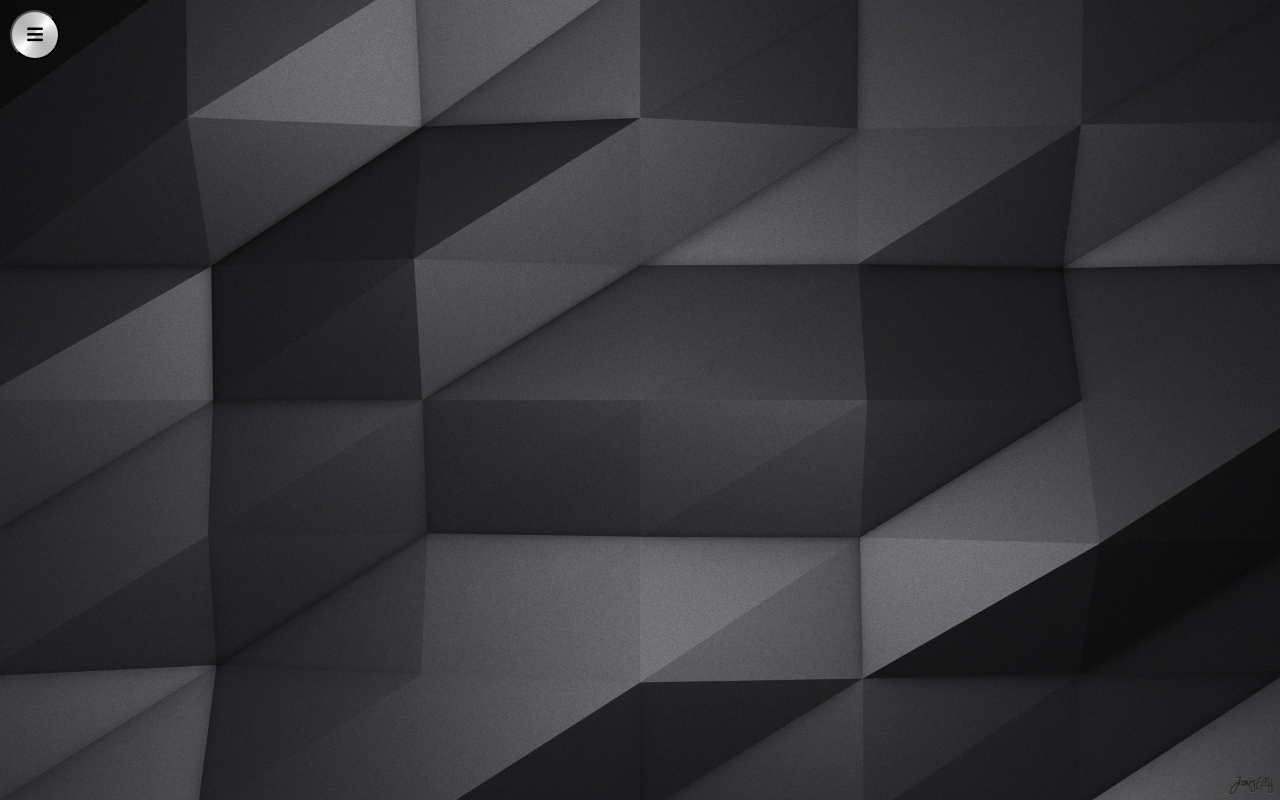
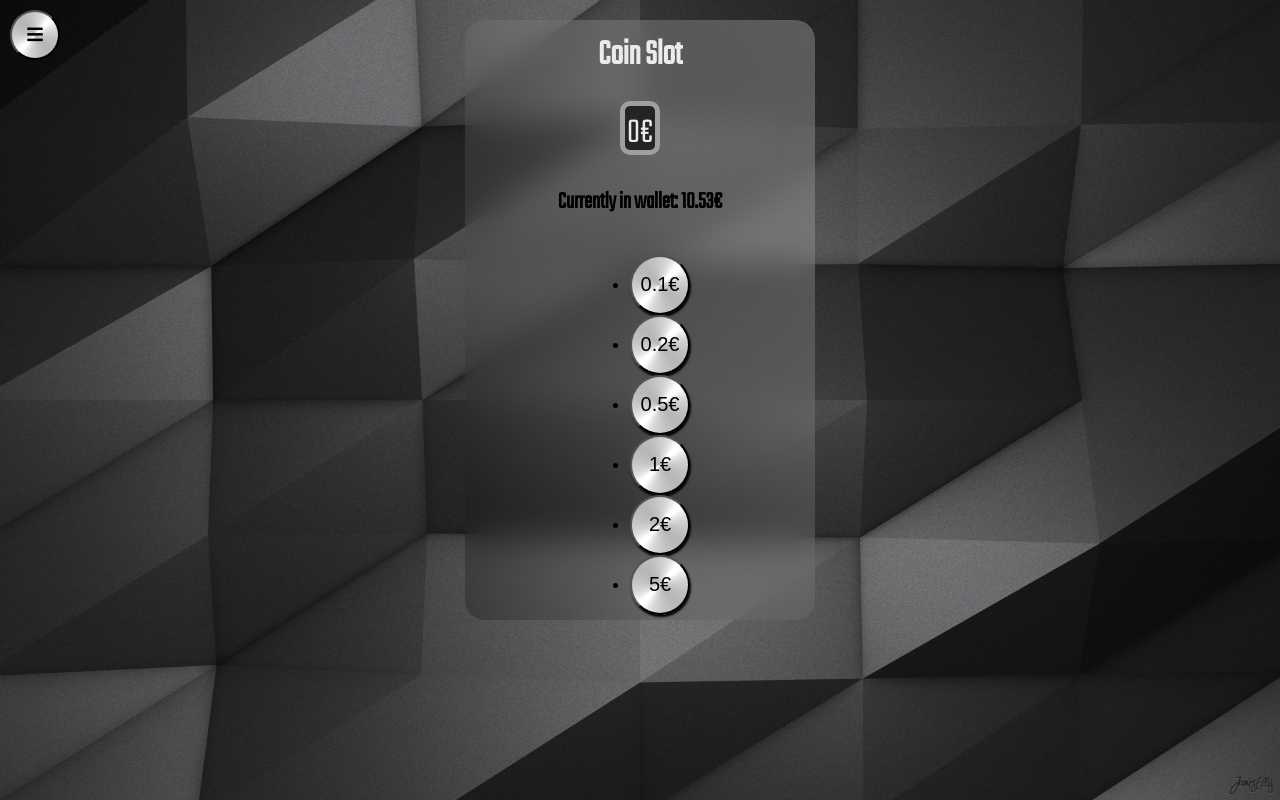
Before and after one commit to KristinaBrak/vending-machine, a React (Create React App) app: page /coin-slot in a window 1280 px wide. Built offline with nearby package versions, Linux system fonts and the light colour scheme.

Commit message:
buyProduct money.slice, coinSelector

```diff
--- a/src/consts.ts
+++ b/src/consts.ts
@@ -6,4 +6,4 @@ export const MONEY = 1000;
 
 export const CODE_LENGTH = 4;
 
-export const MONEY_AMOUNTS = [5, 10, 20, 50, 100, 200, 500, 1000];
+export const MONEY_AMOUNTS = [10, 20, 50, 100, 200, 500];
--- /dev/null
+++ b/src/containers/coin-slot/CoinSlot.tsx
@@ -0,0 +1,44 @@
+import React from "react";
+import MainWindow from "../../components/main/MainWindow";
+import { CURRENCY, DELIMITER, MONEY_AMOUNTS } from "../../consts";
+import KeypadButton from "../vending-machine/control-panel/KeypadButton";
+import TextArea from "../vending-machine/control-panel/TextArea";
+
+interface Props {
+  moneyInWallet: number;
+  slotMoney: number;
+  addToSlot: (amount: number) => void;
+}
+
+const CoinSlot: React.FC<Props> = ({ moneyInWallet, slotMoney, addToSlot }) => {
+  return (
+    <MainWindow>
+      <h1>Coin Slot</h1>
+      <TextArea key="coin-slot-textarea" className="coin-slot">
+        {slotMoney / DELIMITER}
+        {CURRENCY}
+      </TextArea>
+      <h2>
+        {`Currently in wallet: ${moneyInWallet/ DELIMITER}`}
+        {CURRENCY}
+      </h2>
+      <ul>
+        {MONEY_AMOUNTS.map((amount) => (
+          <li key={`amount-${amount}`}>
+            <KeypadButton
+              id={`amount-${amount}`}
+              onClick={() => {
+                addToSlot(amount);
+              }}
+            >
+              {amount / DELIMITER}
+              {CURRENCY}
+            </KeypadButton>
+          </li>
+        ))}
+      </ul>
+    </MainWindow>
+  );
+};
+
+export default CoinSlot;
--- /dev/null
+++ b/src/containers/coin-slot/CoinSlotContainer.tsx
@@ -0,0 +1,29 @@
+import React, { useState } from "react";
+import { useDispatch, useSelector } from "react-redux";
+import { CURRENCY } from "../../consts";
+import { moneySelector } from "../../redux-store/money/money.selector";
+import { withdraw } from "../../redux-store/money/money.slice";
+import CoinSlot from "./CoinSlot";
+
+const CoinSlotContainer = () => {
+  const { total: money } = useSelector(moneySelector);
+  const [slotMoney, setSlotMoney] = useState(0);
+  const dispatch = useDispatch();
+
+  const addMoneyToSlot = (amount: number) => {
+    if (money - amount >= 0) {
+      setSlotMoney(slotMoney + amount);
+      dispatch(withdraw({ total: amount }));
+    }
+  };
+
+  return (
+    <CoinSlot
+      moneyInWallet={money}
+      slotMoney={slotMoney}
+      addToSlot={addMoneyToSlot}
+    />
+  );
+};
+
+export default CoinSlotContainer;
--- a/src/containers/menu/MenuContainer.tsx
+++ b/src/containers/menu/MenuContainer.tsx
@@ -5,6 +5,7 @@ import { BrowserRouter as Router, Switch, Route, Link } from "react-router-dom";
 import BasketContainer from "../basket/BasketContainer";
 import VendingMachineContainer from "../vending-machine/VendingMachineContainer";
 import WalletContainer from "../wallet/WalletContainer";
+import CoinSlotContainer from "../coin-slot/CoinSlotContainer";
 
 const MenuContainer = () => {
   const [openFull, setOpenFull] = useState(false);
@@ -32,7 +33,7 @@ const MenuContainer = () => {
           <VendingMachineContainer />
         </Route>
         <Route exact path="/coin-slot">
-          {/* <CoinSlotContainer /> */}
+          <CoinSlotContainer />
         </Route>
       </Switch>
       {openFull ? (
--- a/src/containers/vending-machine/control-panel/ControlPanelContainer.tsx
+++ b/src/containers/vending-machine/control-panel/ControlPanelContainer.tsx
@@ -1,12 +1,14 @@
 import React, { useEffect, useState } from "react";
-import { CURRENCY, DELIMITER, CODE_LENGTH, MONEY } from "../../../consts";
+import { CURRENCY, DELIMITER, CODE_LENGTH } from "../../../consts";
 import { buyProduct } from "../../../redux-store/vending-machine/vendingMachine.slice";
 import { slotListSelector } from "../../../redux-store/vending-machine/vendingMachine.selector";
 import { useDispatch, useSelector } from "react-redux";
 import ControlPanelComponent from "./ControlPanelComponent";
+import { moneySelector } from "../../../redux-store/money/money.selector";
 
 const ControlPanelConteiner = () => {
   const slots = useSelector(slotListSelector);
+  const { total: money } = useSelector(moneySelector);
   const dispatch = useDispatch();
   const [code, setCode] = useState("");
 
@@ -24,7 +26,7 @@ const ControlPanelConteiner = () => {
 
   const submitCode = () => {
     const slot = slots.find((slot) => slot.code === code);
-    if (slot && slot.quantity > 0) {
+    if (slot && slot.quantity > 0 && money - slot.product.price >= 0) {
       dispatch(buyProduct(slot.product));
     }
     setCode("");
@@ -39,7 +41,7 @@ const ControlPanelConteiner = () => {
 
   return (
     <ControlPanelComponent
-      display={code ? code : `${(MONEY / DELIMITER).toString()}${CURRENCY}`}
+      display={code ? code : `${(money / DELIMITER).toString()}${CURRENCY}`}
       appendDigit={appendDigitToCode}
       resetCode={() => setCode("")}
     />
--- a/src/containers/wallet/WalletContainer.tsx
+++ b/src/containers/wallet/WalletContainer.tsx
@@ -1,18 +1,18 @@
 import React from "react";
 import { useSelector } from "react-redux";
 import MainWindow from "../../components/main/MainWindow";
-import { DELIMITER } from "../../consts";
+import { CURRENCY, DELIMITER } from "../../consts";
 import { moneySelector } from "../../redux-store/money/money.selector";
 // import Wallet from "./Wallet";
 
 const WalletContainer = () => {
-  const { total, currencySign } = useSelector(moneySelector);
+  const { total: money } = useSelector(moneySelector);
 
   return (
     <MainWindow>
       <h1>Wallet</h1>
       <h2>Currently in wallet:</h2>
-      <h2>{`${total / DELIMITER}${currencySign}`}</h2>
+      <h2>{`${money / DELIMITER}${CURRENCY}`}</h2>
     </MainWindow>
   );
 };
--- a/src/redux-store/money/money.slice.ts
+++ b/src/redux-store/money/money.slice.ts
@@ -1,14 +1,12 @@
 import { createSlice, PayloadAction } from "@reduxjs/toolkit";
-import { CURRENCY } from "../../consts";
+import { buyProduct } from "../vending-machine/vendingMachine.slice";
 
 interface Money {
   total: number;
-  currencySign: string;
 }
 
 const initialState: Money = {
-  total: 1000,
-  currencySign: CURRENCY,
+  total: 1053,
 };
 
 const { reducer: moneyReducer, actions } = createSlice({
@@ -16,15 +14,16 @@ const { reducer: moneyReducer, actions } = createSlice({
   initialState,
   reducers: {
     add: (state, { payload }: PayloadAction<Money>) => {
-      if (payload.currencySign === state.currencySign) {
-        state.total += payload.total;
-      }
+      state.total += payload.total;
     },
     withdraw: (state, { payload }: PayloadAction<Money>) => {
-      if (payload.currencySign === state.currencySign) {
-        state.total -= payload.total;
-      }
+      state.total -= payload.total;
     },
+  },
+  extraReducers: (builder) => {
+    builder.addCase(buyProduct, (state, { payload }) => {
+      state.total -= payload.price;
+    });
   },
 });
 
```
Also changed, not shown: src/redux-store/basket/basket.slice.ts (+4 -4 lines), 1 other file (tests, documents, lock files or other folders).
